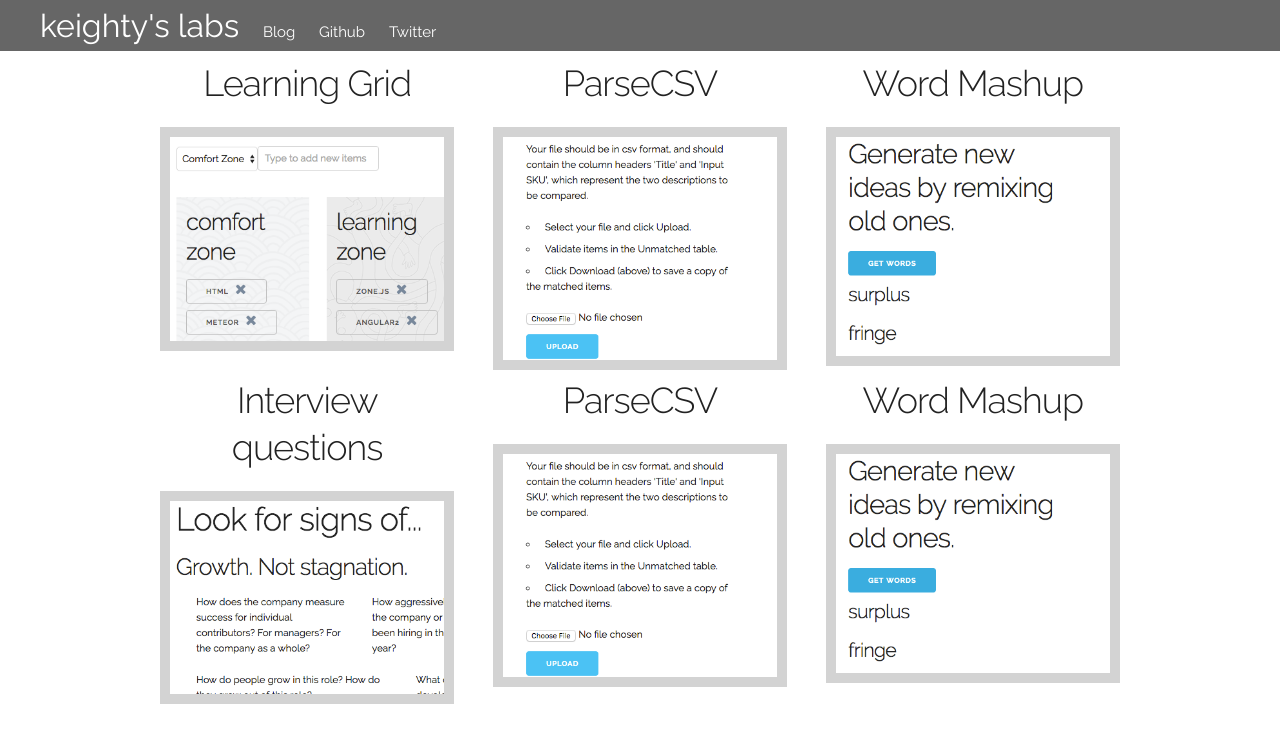
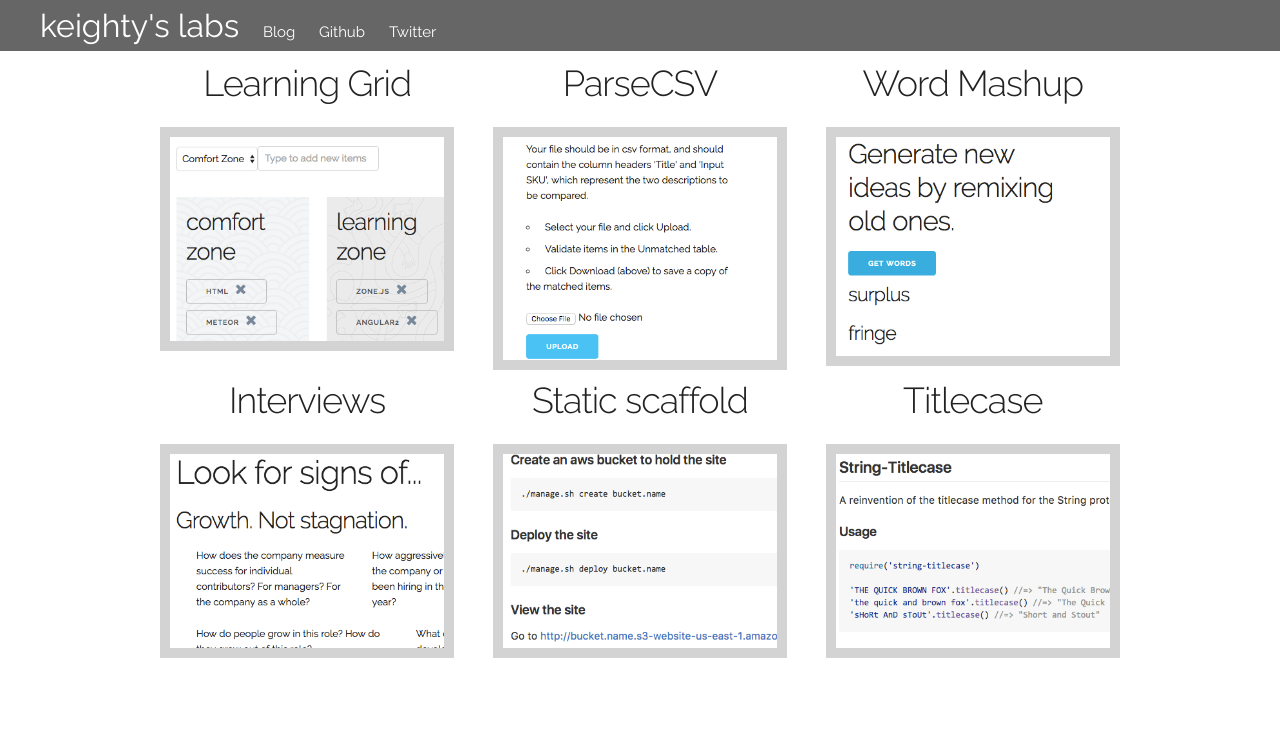
Before and after one commit to keighty/labs-page, a plain HTML site: page public/index.html in a window 1280 px wide. Drawn offline with nearby package versions, Linux system fonts and the light colour scheme.

Commit message:
Add css transitions.

```diff
--- a/public/index.html
+++ b/public/index.html
@@ -40,16 +40,16 @@
         </div>
         <div class="row">
           <div class="four columns section">
-            <h3 class="">Interview questions</h3>
+            <h3 class="">Interviews</h3>
             <a href="http://keighty.questions.com.s3-website-us-east-1.amazonaws.com/" target="_blank"><img src="images/questions.png" class="u-max-full-width"/></a>
           </div>
           <div class="four columns section">
-            <h3>ParseCSV</h3>
-            <a href="http://parse-amazon-data.herokuapp.com/" target="_blank"><img src="images/data_parser.png" class="u-max-full-width"/></a>
+            <h3>Static scaffold</h3>
+            <a href="https://github.com/keighty/staticScaffold" target="_blank"><img src="images/static_scaffold.png" class="u-max-full-width"/></a>
           </div>
           <div class="four columns section">
-            <h3>Word Mashup</h3>
-            <a href="http://keighty.wordplay.com.s3-website-us-east-1.amazonaws.com/" target="_blank"><img src="images/word_play.png" class="u-max-full-width" /></a>
+            <h3>Titlecase</h3>
+            <a href="https://github.com/keighty/titlecase" target="_blank"><img src="images/titlecase.png" class="u-max-full-width" /></a>
           </div>
         </div>
       </div>
--- a/public/stylesheets/index.css
+++ b/public/stylesheets/index.css
@@ -27,6 +27,14 @@ body { margin-top: 60px; }
 
 img {
   border: 10px solid lightgrey;
+  transition: max-width 1s ease;
+}
+
+img:hover {
+  border: 5px solid green;
+  max-width: 110%;
+  margin-right: 10%;
+  z-index: 10;
 }
 
 .section {
```
Also changed, not shown: public/images/static_scaffold.png (added), public/images/titlecase.png (added).
